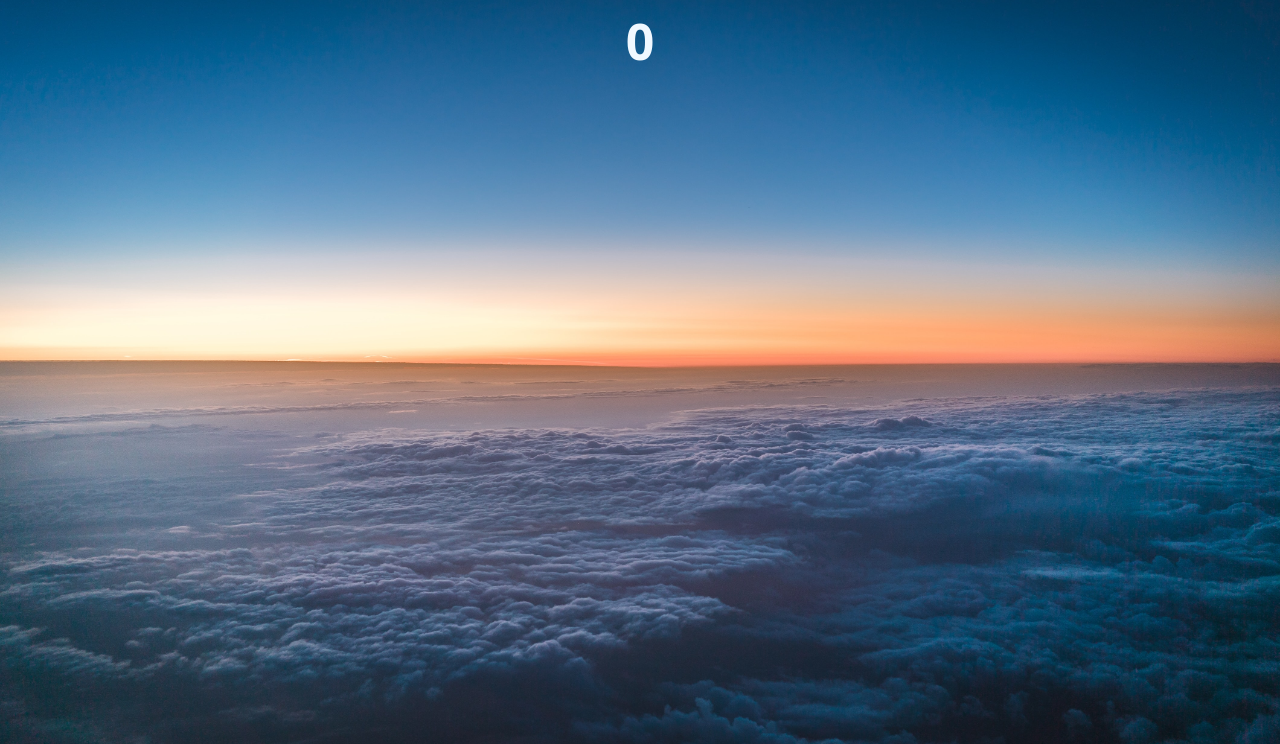
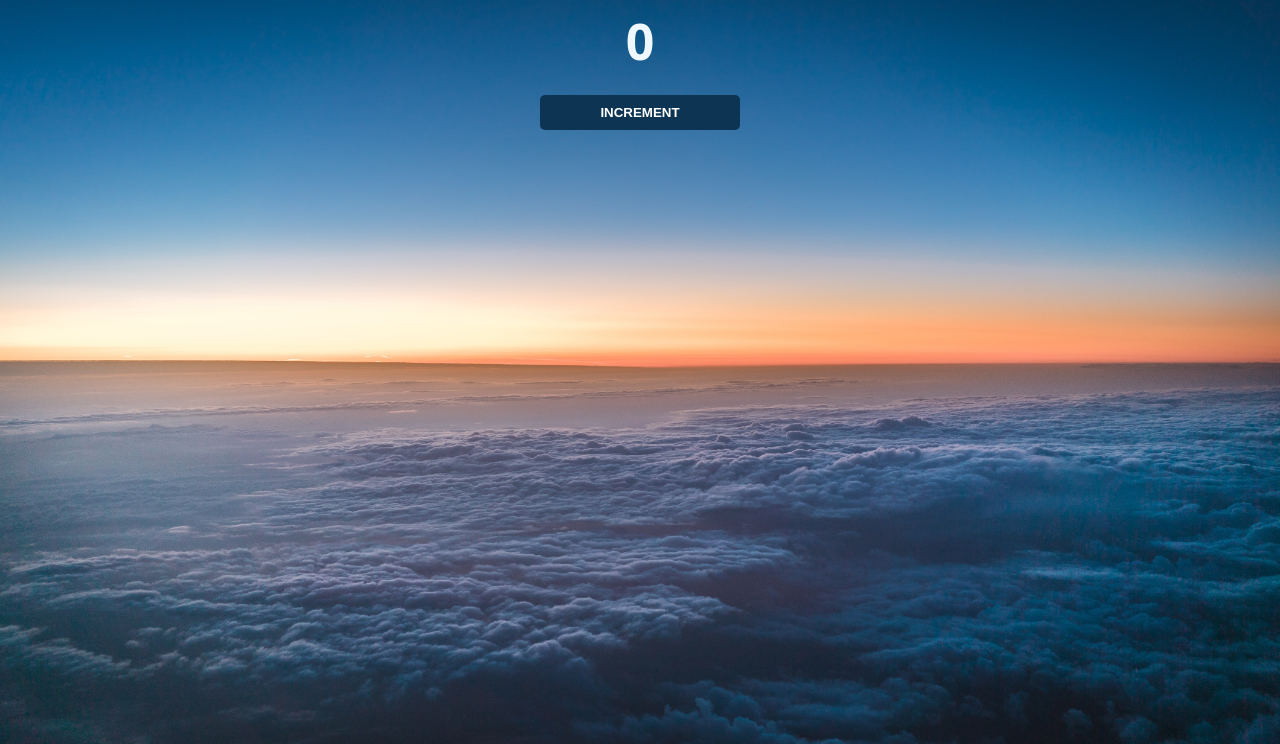
Before and after one commit to JackMwisa/JS-counter-app, a plain HTML site: page index.html in a window 1280 px wide. Shown: the part 56-800 px from the top of the page. Drawn offline with Linux system fonts and the light colour scheme.

Commit message:
increment button style

```diff
--- a/index.html
+++ b/index.html
@@ -12,8 +12,9 @@
     <h1>People entered:</h1>
     <h2 id="count-el">0</h2>
 
-    <script src="index.js">
-    </script>
+    <button id="increment-btn">INCREMENT</button>
+
+    <script src="index.js"></script>
 
 </body>
 </html>
--- a/index.js
+++ b/index.js
@@ -22,13 +22,13 @@
 // count = count + 8
 // console.log(count)
 
-let bonusPoints = 50
+// let bonusPoints = 50
 
-bonusPoints = bonusPoints + 100
-console.log(bonusPoints)
+// bonusPoints = bonusPoints + 100
+// console.log(bonusPoints)
 
-bonusPoints = bonusPoints - 25
-console.log(bonusPoints)
+// bonusPoints = bonusPoints - 75
+// console.log(bonusPoints)
 
-bonusPoints = bonusPoints + 70
-console.log(bonusPoints)
+// bonusPoints = bonusPoints + 45
+// console.log(bonusPoints)
--- a/styles.css
+++ b/styles.css
@@ -22,4 +22,16 @@ h2 {
 
 button {
     border: none;
+    padding-top: 10px;
+    padding-bottom: 10px;
+    color: rgb(255, 255, 255);
+    font-weight: bold;
+    width: 200px;
+    margin-bottom: 5px;
+    border-radius: 5px;
 }
+
+
+#increment-btn {
+    background-color: rgb(13, 52, 83);
+}
```
